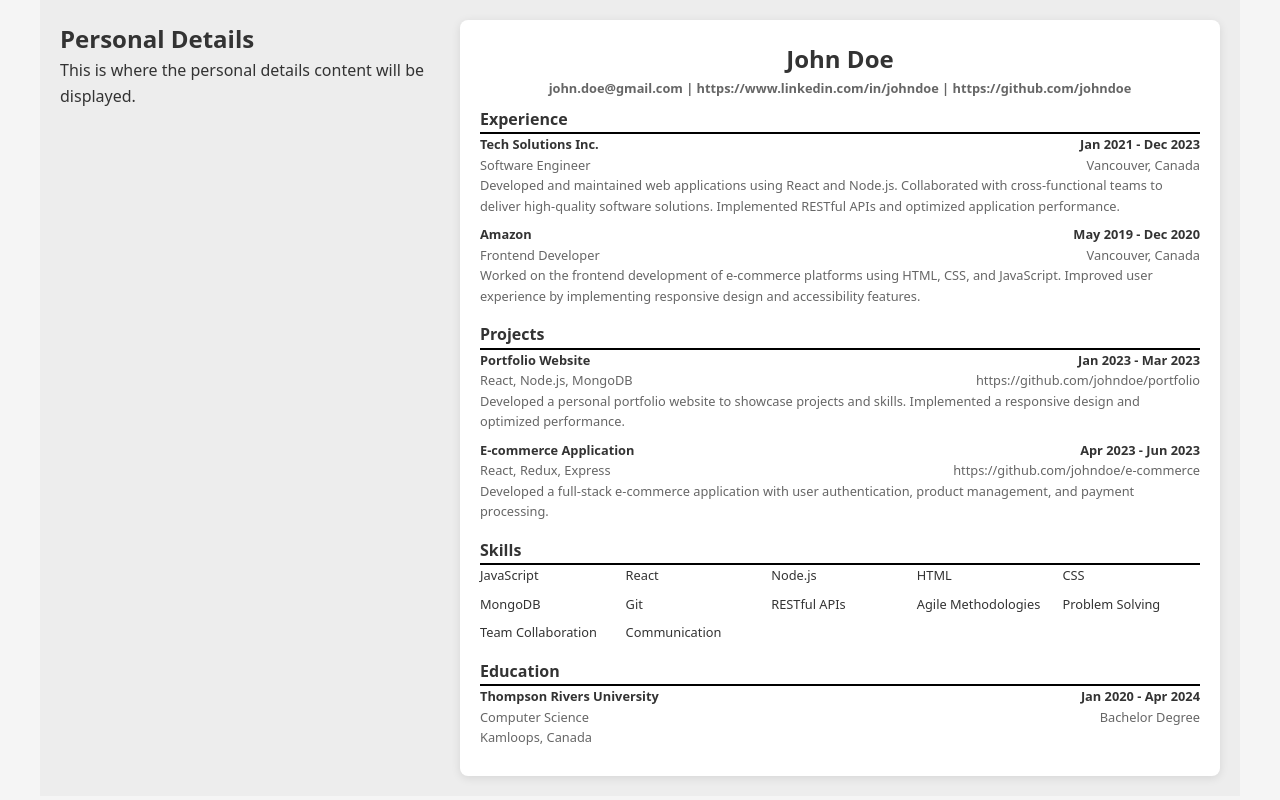
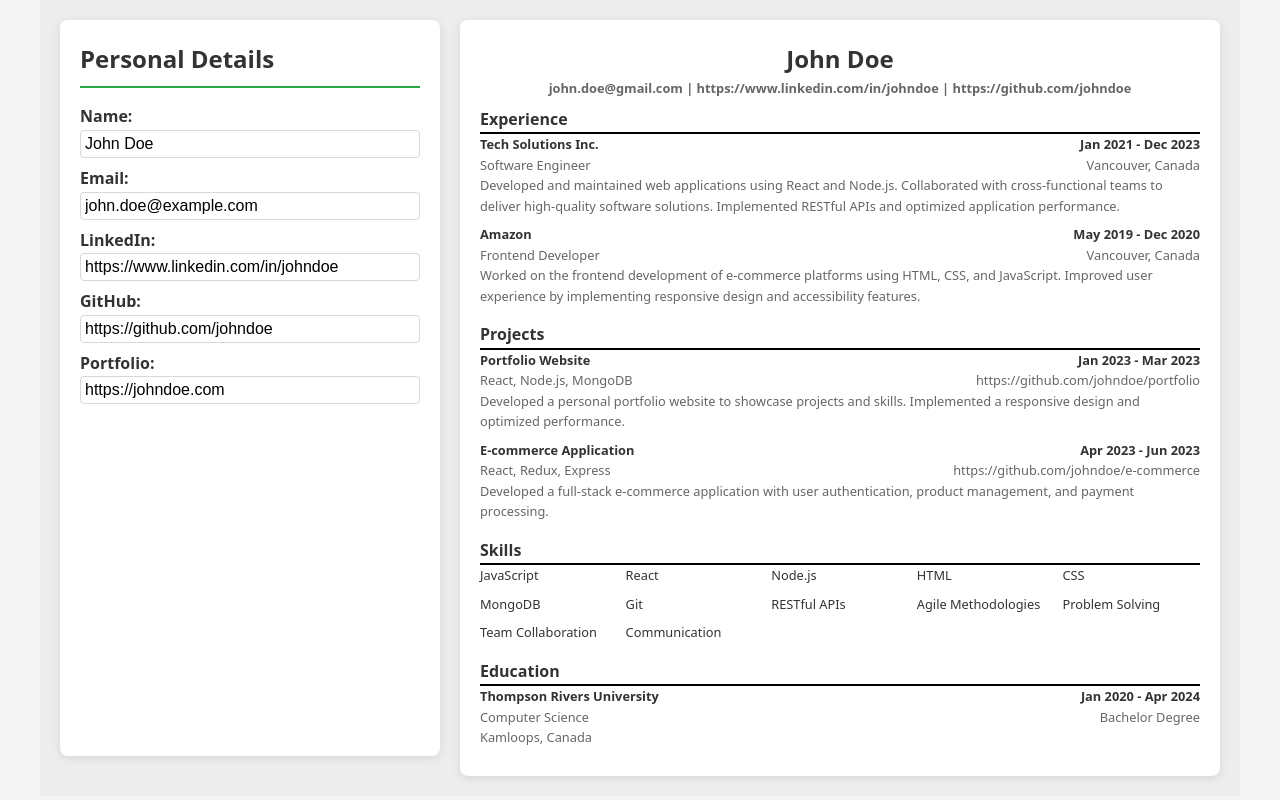
Before and after one commit to AbdulkarimMziya/Resume_Generator, a React (Vite) app: page / in a window 1280 px wide. Built offline with nearby package versions, Linux system fonts and the light colour scheme; the HTML template or start-up script is replaced by a standard one.

Commit message:
add personal details form

```diff
--- a/src/App.jsx
+++ b/src/App.jsx
@@ -1,11 +1,28 @@
 import './styles/App.css'
+import { useState } from 'react'
 import Resume from './components/Resume/Resume'
 import PersonalDetails from './components/PersonalDetails.jsx'
 
 function App() {
+  const [name, setName] = useState('John Doe');
+  const [email, setEmail] = useState('john.doe@example.com');
+  const [linkedIn, setLinkedIn] = useState('https://www.linkedin.com/in/johndoe');
+  const [github, setGithub] = useState('https://github.com/johndoe');
+  const [portfolio, setPortfolio] = useState('https://johndoe.com');
   return (
     <div className="app">
-      <PersonalDetails />
+      <PersonalDetails
+        name={name}
+        email={email}
+        linkedIn={linkedIn}
+        github={github}
+        portfolio={portfolio}
+        setName={setName}
+        setEmail={setEmail}
+        setLinkedIn={setLinkedIn}
+        setGithub={setGithub}
+        setPortfolio={setPortfolio}
+      />
       <Resume />
     </div>
   )
--- a/src/components/PersonalDetails.jsx
+++ b/src/components/PersonalDetails.jsx
@@ -1,8 +1,35 @@
-export default function PersonalDetails() {
+
+import PersonalDetailsForm from "./PersonalDetailsForm";
+import "../styles/components/PersonalDetails.css";
+
+export default function PersonalDetails(
+  {
+    name,
+    email,
+    linkedIn,
+    github,
+    portfolio,
+    setName,
+    setEmail,
+    setLinkedIn,
+    setGithub,
+    setPortfolio
+  }
+) {
   return (
     <section className="personal-details">
-      <h2>Personal Details</h2>
-      <p>This is where the personal details content will be displayed.</p>
+      <PersonalDetailsForm
+        name={name}
+        email={email}
+        linkedIn={linkedIn}
+        github={github}
+        portfolio={portfolio}
+        setName={setName}
+        setEmail={setEmail}
+        setLinkedIn={setLinkedIn}
+        setGithub={setGithub}
+        setPortfolio={setPortfolio}
+      />
     </section>
   );
 }
--- /dev/null
+++ b/src/components/PersonalDetailsForm.jsx
@@ -0,0 +1,67 @@
+export default function PersonalDetailsForm(
+    {
+        name,
+        email,
+        linkedIn,
+        github,
+        portfolio,
+        setName,
+        setEmail,
+        setLinkedIn,
+        setGithub,
+        setPortfolio
+    }
+) {
+    return (
+        <section className="personal-details-form">
+            <h2>Personal Details</h2>
+            <div className="form-group">
+                <div className="form-row">
+                    <label htmlFor="name"><b>Name:</b></label>
+                    <input
+                        type="text"
+                        id="name"
+                        value={name}
+                        onChange={(e) => setName(e.target.value)}
+                    />
+                </div>
+                <div className="form-row">
+                    <label htmlFor="email"><b>Email:</b></label>
+                    <input
+                        type="email"
+                        id="email"
+                        value={email}
+                        onChange={(e) => setEmail(e.target.value)}
+                    />
+                </div>
+                <div className="form-row">
+                    <label htmlFor="linkedin"><b>LinkedIn:</b></label>
+                    <input
+                        type="url"
+                        id="linkedin"
+                        value={linkedIn}
+                        onChange={(e) => setLinkedIn(e.target.value)}
+                    />
+                </div>
+                <div className="form-row">
+                    <label htmlFor="github"><b>GitHub:</b></label>
+                    <input
+                        type="url"
+                        id="github"
+                        value={github}
+                        onChange={(e) => setGithub(e.target.value)}
+                    />
+                </div>
+                <div className="form-row">
+                    <label htmlFor="portfolio"><b>Portfolio:</b></label>
+                    <input
+                        type="url"
+                        id="portfolio"
+                        value={portfolio}
+                        onChange={(e) => setPortfolio(e.target.value)}
+                    />
+                </div>
+            </div>
+        </section>
+    );
+}
--- a/src/styles/components/PersonalDetails.css
+++ b/src/styles/components/PersonalDetails.css
@@ -17,18 +17,19 @@
   margin-bottom: 1rem;
 }
 
-.form-group label {
-  display: block;
+.form-row {
   margin-bottom: 0.5rem;
-  font-weight: 500;
-  color: #333;
+  display: flex;
+  justify-content: flex-start;
+  flex-direction: column;
+  flex-wrap: wrap;
 }
 
 .form-group input,
 .form-group textarea {
   width: 100%;
-  padding: 0.75rem;
-  border: 1px solid #ddd;
+  padding: 0.25rem;
+  border: 1px solid #D6D9DC;
   border-radius: 4px;
   font-size: 1rem;
   transition: border-color 0.3s ease;
```
